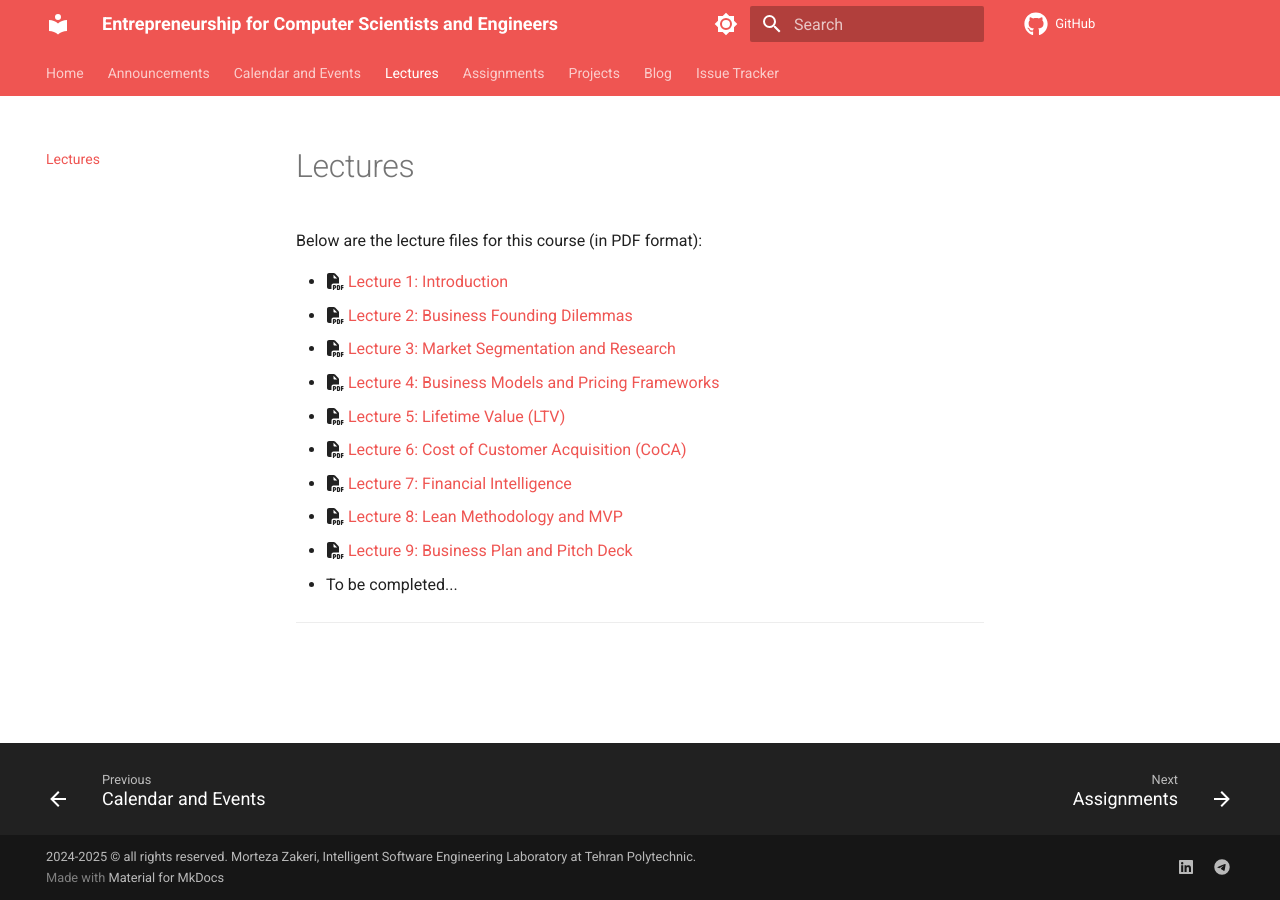
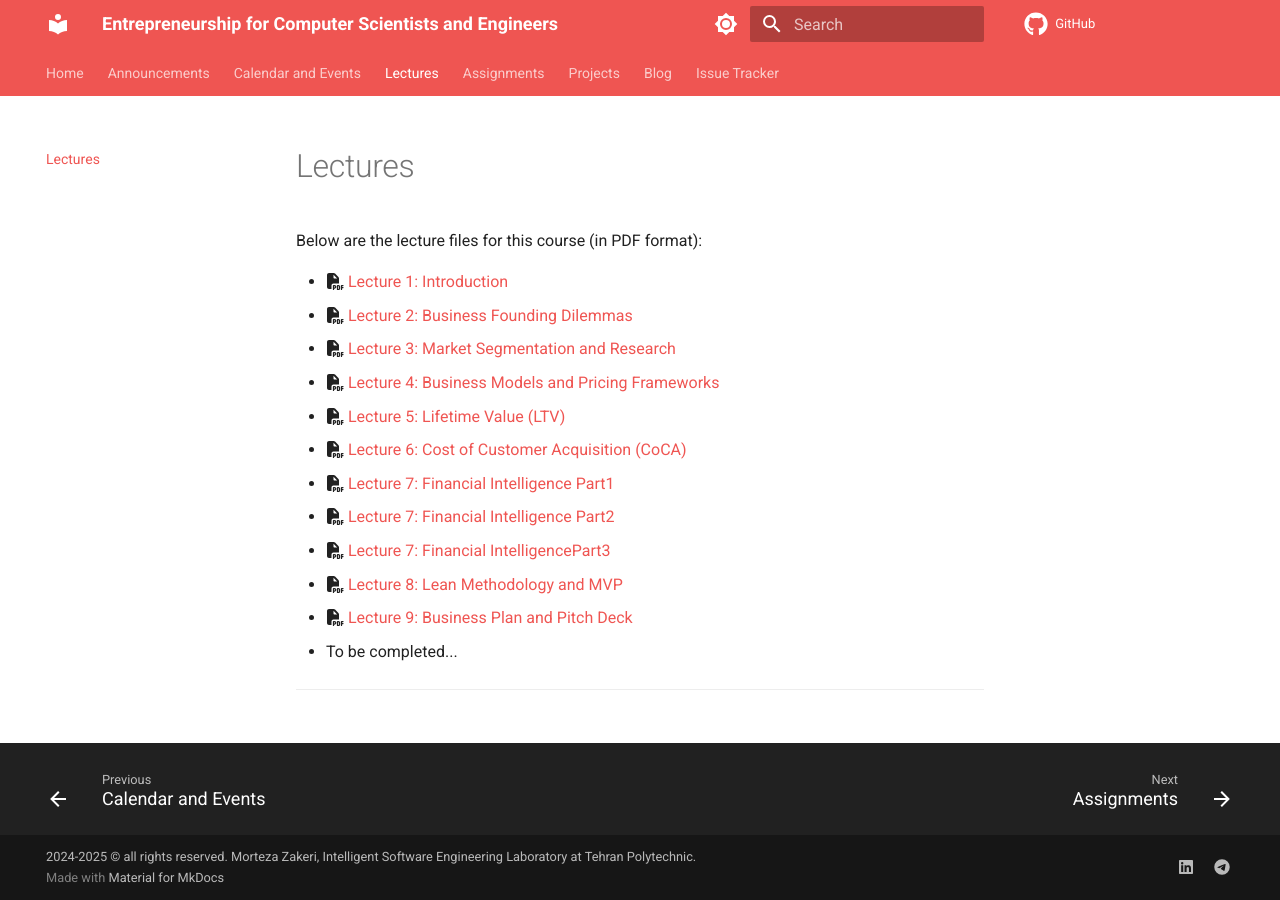
Before and after one commit to m-zakeri/Entrep, an MkDocs documentation site: the page built from docs/lectures/index.md, in a window 1280 px wide. Built offline with MkDocs 1.6.1 and Material for MkDocs 9.7.7, drawn with Linux system fonts in a browser that asks for light colours; comment, search, counter and statistics services are not loaded.

Commit message:
add: new lectures

```diff
--- a/docs/lectures/index.md
+++ b/docs/lectures/index.md
@@ -8,9 +8,12 @@ Below are the lecture files for this course (in PDF format):
 - :fontawesome-solid-file-pdf: [Lecture 4: Business Models and Pricing Frameworks](files/Lecture4_Business-Models-and-Pricing-Frameworks.pdf)
 - :fontawesome-solid-file-pdf: [Lecture 5: Lifetime Value (LTV)](files/Lecture5-Lifetime_Value_LTV.pdf)
 - :fontawesome-solid-file-pdf: [Lecture 6: Cost of Customer Acquisition (CoCA)](files/Lecture6_Cost_of_Customer_Acquisition_CoCA.pdf)
-- :fontawesome-solid-file-pdf: [Lecture 7: Financial Intelligence](#)
-- :fontawesome-solid-file-pdf: [Lecture 8: Lean Methodology and MVP](#)
-- :fontawesome-solid-file-pdf: [Lecture 9: Business Plan and Pitch Deck](#)
+- :fontawesome-solid-file-pdf: [Lecture 7: Financial Intelligence Part1](files/Lecture7_Financial-Intelligence_Part_I.pdf)
+- :fontawesome-solid-file-pdf: [Lecture 7: Financial Intelligence Part2](files/Lecture7_Financial-Intelligence_Part_II.pdf)
+- :fontawesome-solid-file-pdf: [Lecture 7: Financial IntelligencePart3](files/Lecture7_Financial-Intelligence_Part_III.pdf)
+
+- :fontawesome-solid-file-pdf: [Lecture 8: Lean Methodology and MVP](files/Lecture8_The-Lean-Approach.pdf)
+- :fontawesome-solid-file-pdf: [Lecture 9: Business Plan and Pitch Deck](files/Lecture9_Business_Plan_and_Pitch_Deck.pdf)
 - To be completed...
 
 ---
```
Also changed, not shown: 5 other files.
